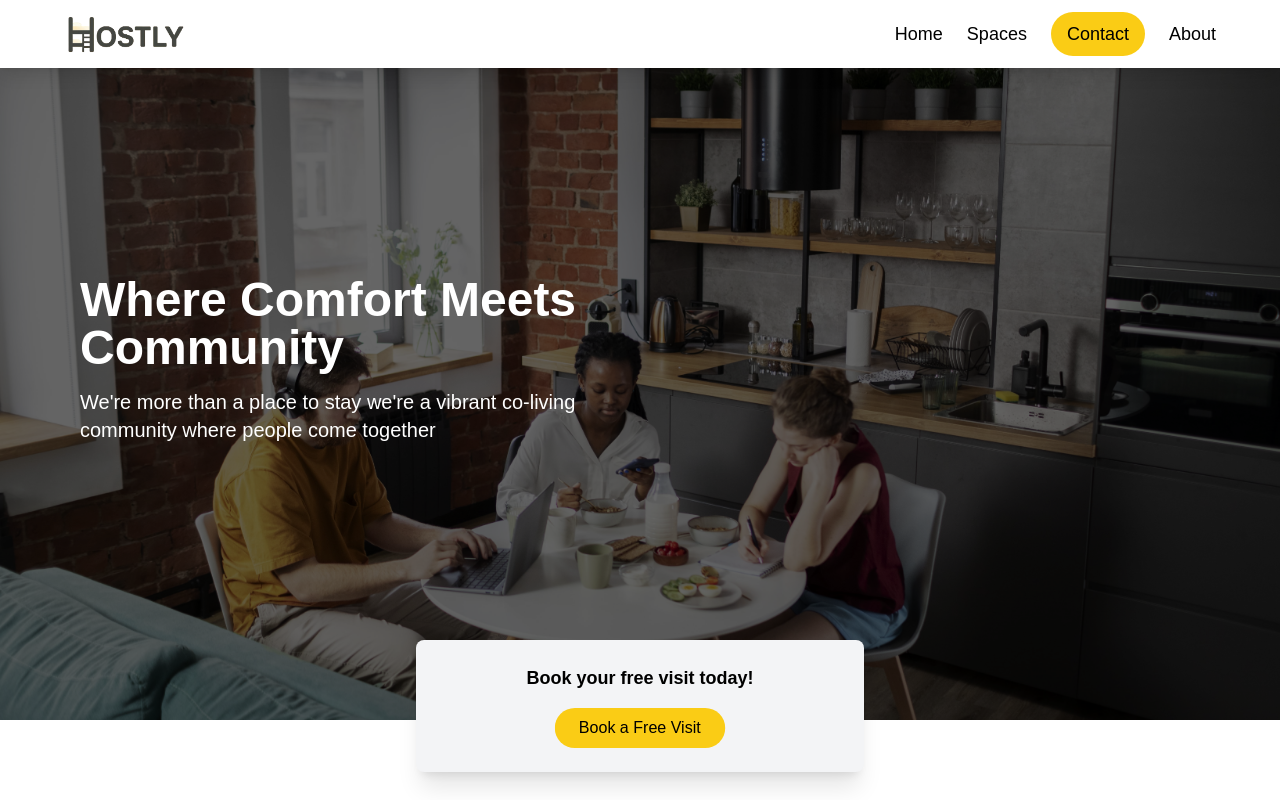
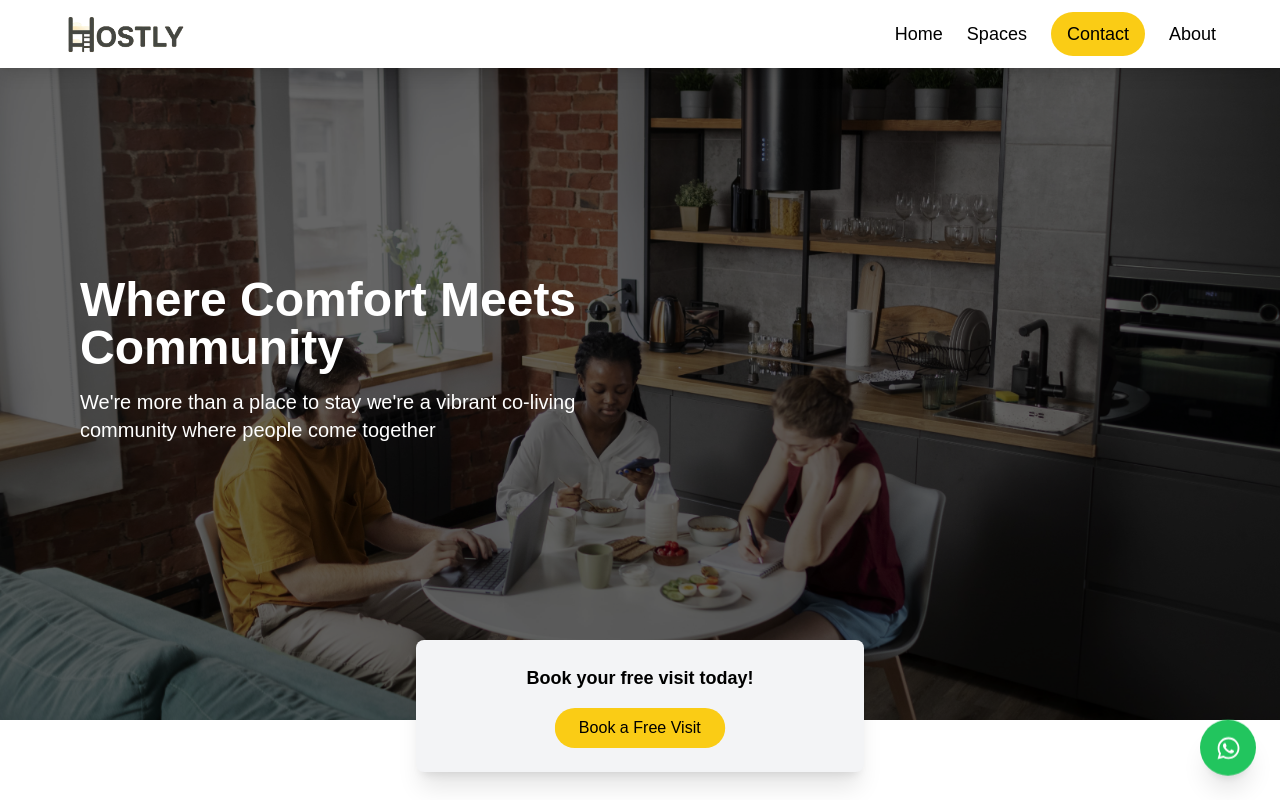
Before and after one commit to sqswadiq/hostly, a React (Vite) app: page / in a window 1280 px wide. Shown: the top 800 px of the page. Built offline with nearby package versions, Linux system fonts and the light colour scheme.

Commit message:
whatsapp button added

```diff
--- /dev/null
+++ b/src/components/Whatsapp.jsx
@@ -0,0 +1,20 @@
+import { FaWhatsapp } from "react-icons/fa";
+import "./animation.css";
+
+export default function WhatsAppFloatingButton() {
+  return (
+    <a
+      href="https://wa.me/919048582702"
+      target="_blank"
+      rel="noopener noreferrer"
+      className="fixed flex items-center bottom-6 right-6 z-50 group bg-green-500 text-white rounded-full transition-all duration-300 overflow-hidden w-14 h-14 hover:w-48 shadow-xl round-jump"
+    >
+      <div className="flex items-center justify-center w-14 h-14 ms-4">
+        <FaWhatsapp size={25} />
+      </div>
+      <span className="ml-2 opacity-0 group-hover:opacity-100 transition-opacity duration-300 whitespace-nowrap me-3">
+        Chat on WhatsApp
+      </span>
+    </a>
+  );
+}
--- a/src/components/animation.css
+++ b/src/components/animation.css
@@ -1,4 +1,3 @@
-/* index.css or animations.css */
 @keyframes pulse-zoom {
   0%, 100% {
     transform: scale(1);
@@ -16,3 +15,24 @@
 .pulse-zoom:hover {
   animation-play-state: paused;
 }
+
+
+
+/* Slow jumping whatsapp icon animation */
+@keyframes jump {
+  0%, 100% {
+    transform: translateY(0);
+  }
+  50% {
+    transform: translateY(-4px); /* subtle jump */
+  }
+}
+
+.jump-animate {
+  animation: jump 1.5s ease-in-out infinite;
+  animation-play-state: paused;
+}
+
+.group:hover .jump-animate {
+  animation-play-state: running;
+}
--- a/src/index.css
+++ b/src/index.css
@@ -34,3 +34,26 @@ body {
   scrollbar-width: thin;
   scrollbar-color: #888 #f0f0f0;
 }
+
+
+
+/* whatsapp icon animation */
+@keyframes jump {
+  0%, 100% {
+    transform: translateY(0);
+  }
+  50% {
+    transform: translateY(-6px);
+  }
+}
+
+/* Entire button jumps in circle state */
+.round-jump {
+  animation: jump 1.5s ease-in-out infinite;
+  animation-play-state: running;
+}
+
+/* Pause jump when hovered (expanded state) */
+.round-jump:hover {
+  animation-play-state: paused;
+}
--- a/src/pages/Home.jsx
+++ b/src/pages/Home.jsx
@@ -2,6 +2,7 @@ import Counter from "../components/Counter";
 import Facilities from "../components/Facility";
 import FloatingCard from "../components/FloatingCard";
 import HeroSection from "../components/Herosection";
+import WhatsAppButton from "../components/Whatsapp";
 import WhyHostly from "../components/WhyHostly";
 
 export default function Home() {
@@ -12,6 +13,7 @@ export default function Home() {
       <WhyHostly/>
       <Facilities/>
       <Counter/>
+      <WhatsAppButton/>
     </div>
   );
 }
```
